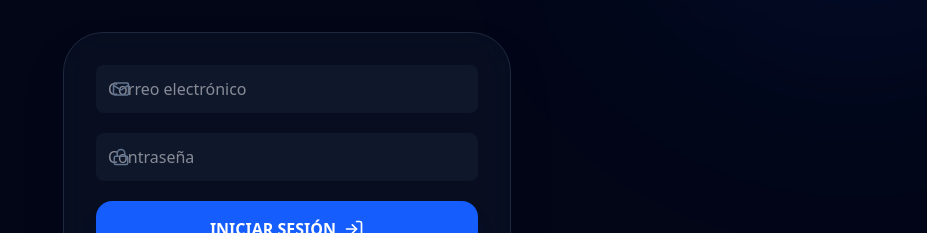
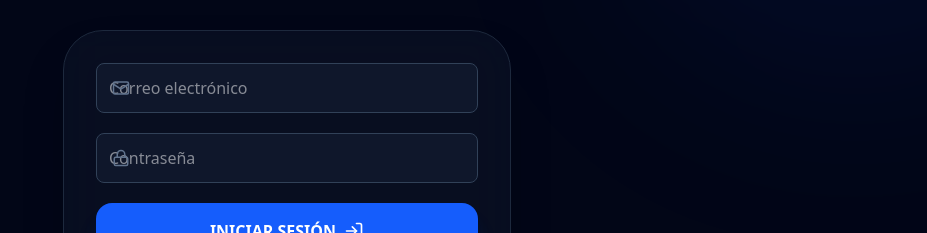
Before and after one commit to koda-tec/kodashop, a Next.js app in the folder apps/admin/: page /login in a window 1280 px wide. Shown: the part 279-512 px from the top of the page, without its empty margins (353-1280 px from the left). Built offline with nearby package versions, Linux system fonts and the light colour scheme; no server answers.

Commit message:
Fix iconos

```diff
--- a/apps/admin/app/login/page.tsx
+++ b/apps/admin/app/login/page.tsx
@@ -58,21 +58,27 @@ function LoginForm() {
   {success && <div className="bg-emerald-500/10 border border-emerald-500/20 text-emerald-400 text-sm p-3 rounded-xl mb-6 text-center font-medium">{success}</div>}
 
   <form onSubmit={handleLogin} className="space-y-5">
-        <div className="relative">
-          <Mail className="absolute left-4 top-1/2 -translate-y-1/2 text-slate-500" size={18} />
+    {/* Input Correo */}
+    <div className="relative flex items-center">
+      <Mail className="absolute left-4 text-slate-500 pointer-events-none" size={18} />
       <input
-            type="email" placeholder="Correo electrónico"
-            className="w-full bg-slate-950 border-slate-800 pl-12 pr-4 py-3.5 rounded-xl text-white outline-none focus:ring-2 focus:ring-blue-600 transition-all font-medium"
-            required onChange={e => setEmail(e.target.value)}
+        type="email"
+        placeholder="Correo electrónico"
+        className="w-full bg-slate-950 border border-slate-800 pl-12 pr-4 py-3.5 rounded-xl text-white outline-none focus:ring-2 focus:ring-blue-600 transition-all font-medium"
+        required
+        onChange={e => setEmail(e.target.value)}
       />
     </div>
 
-        <div className="relative">
-          <Lock className="absolute left-4 top-1/2 -translate-y-1/2 text-slate-500" size={18} />
+    {/* Input Contraseña */}
+    <div className="relative flex items-center">
+      <Lock className="absolute left-4 text-slate-500 pointer-events-none" size={18} />
       <input
-            type="password" placeholder="Contraseña"
-            className="w-full bg-slate-950 border-slate-800 pl-12 pr-4 py-3.5 rounded-xl text-white outline-none focus:ring-2 focus:ring-blue-600 transition-all font-medium"
-            required onChange={e => setPassword(e.target.value)}
+        type="password"
+        placeholder="Contraseña"
+        className="w-full bg-slate-950 border border-slate-800 pl-12 pr-4 py-3.5 rounded-xl text-white outline-none focus:ring-2 focus:ring-blue-600 transition-all font-medium"
+        required
+        onChange={e => setPassword(e.target.value)}
       />
     </div>
 
@@ -91,6 +97,7 @@ function LoginForm() {
     </p>
   </div>
 </div>
+
   );
 }
 
```
Lines whose indentation alone changed are shown as unchanged.
